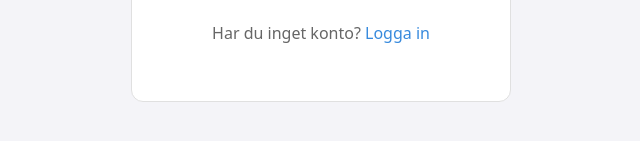
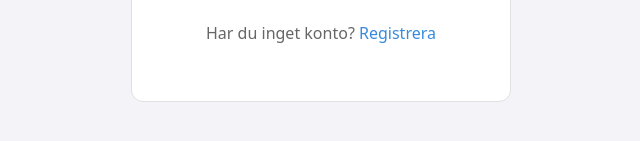
Before and after one commit to Punttt/auth-frontend, a website built with Vite: page login.html in a window 1280 px wide. Shown: the part 517-658 px from the top of the page, 319-959 px from the left. Built offline with nearby package versions, Linux system fonts and the light colour scheme.

Commit message:
fixar text vid inloggning

```diff
--- a/login.html
+++ b/login.html
@@ -20,7 +20,7 @@
         <input type="submit" value="Registrera" class="btn">
       </form>
       <p id="message"></p>
-      <p>Har du inget konto? <a href="/">Logga in</a></p>
+      <p>Har du inget konto? <a href="/">Registrera</a></p>
     </main>
     <script type="module" src="/src/js/login.js"></script>
   </body>
```
